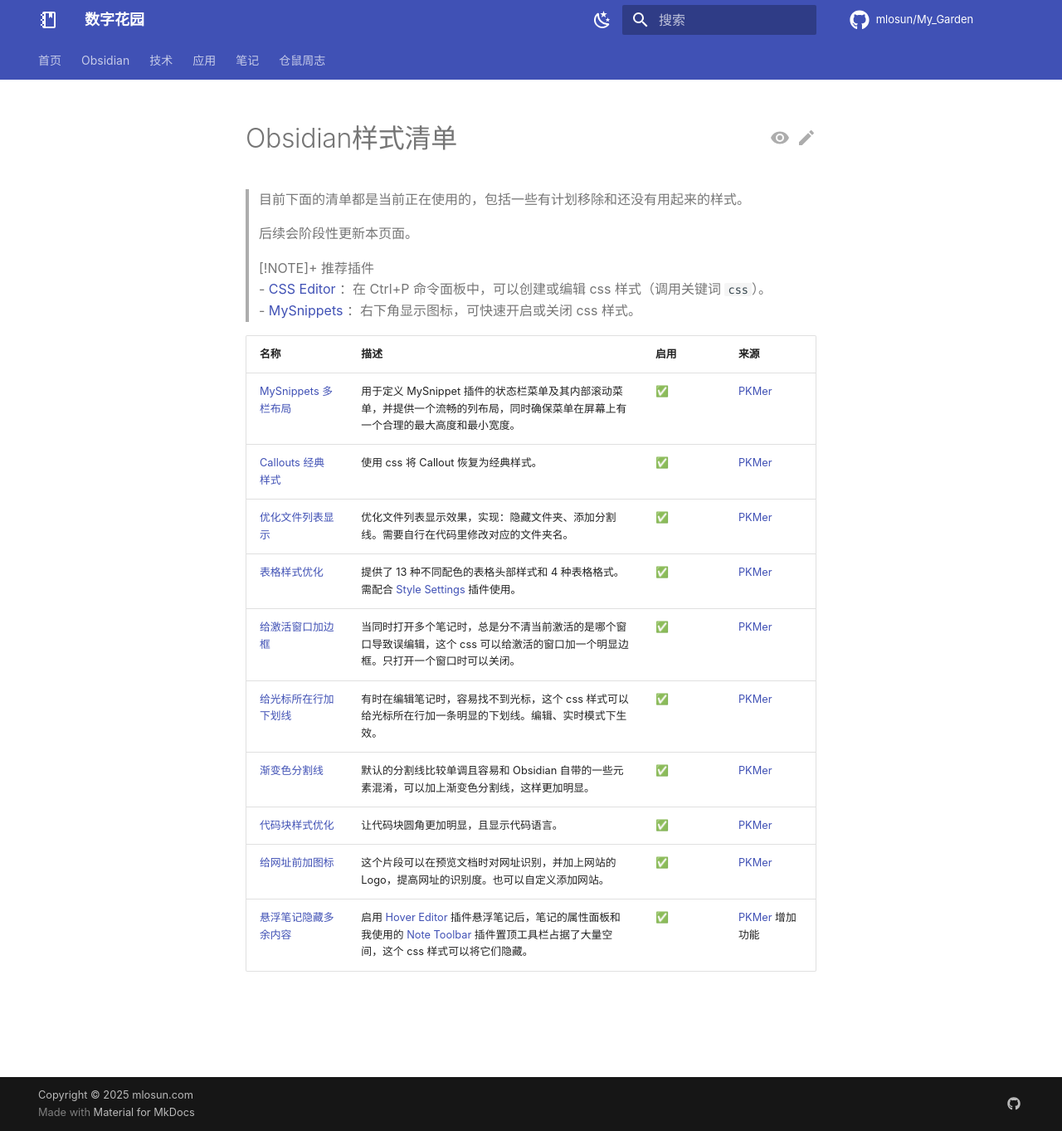
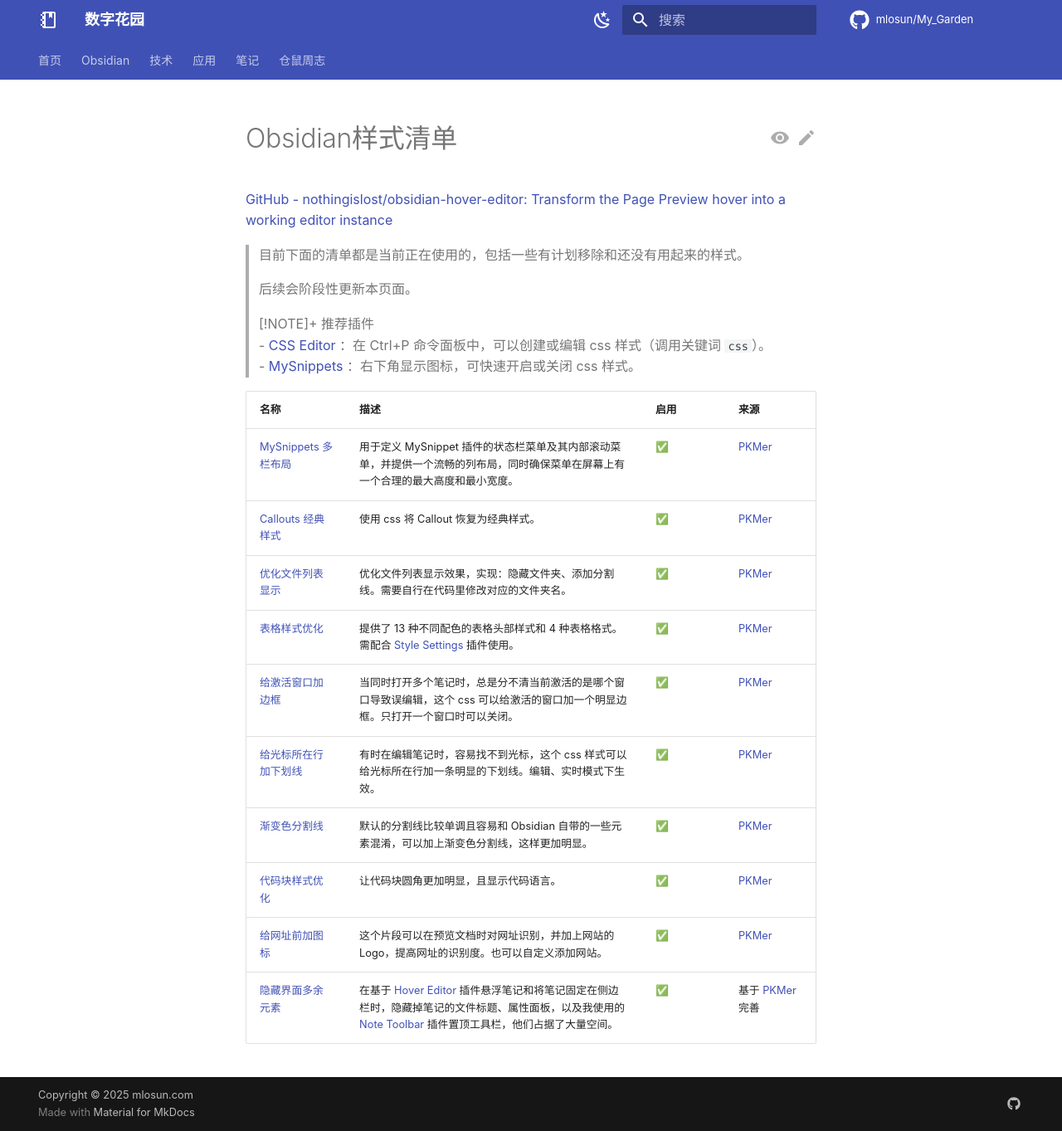
Before and after one commit to mlosun/My_Garden, an MkDocs documentation site: the page built from docs/obsidian/Obsidian样式清单.md, in a window 1280 px wide and 1363 px high. Shown: the whole window at 83% size. Built offline with MkDocs 1.6.1 and Material for MkDocs 9.7.7, drawn with Linux system fonts in a browser that asks for light colours; comment, search, counter and statistics services are not loaded.

Commit message:
PUSH NOTE : Obsidian样式清单.md

```diff
--- a/docs/obsidian/Obsidian样式清单.md
+++ b/docs/obsidian/Obsidian样式清单.md
@@ -1,8 +1,10 @@
 ---
 created: 2025-06-09
-updated: 2025-06-09
+updated: 2025-06-10
 share: true
 ---
+
+[GitHub - nothingislost/obsidian-hover-editor: Transform the Page Preview hover into a working editor instance](https://github.com/nothingislost/obsidian-hover-editor)
 
 > 目前下面的清单都是当前正在使用的，包括一些有计划移除和还没有用起来的样式。
 >
@@ -12,15 +14,15 @@
 > - [CSS Editor](https://github.com/Zachatoo/obsidian-css-editor)  ：在 Ctrl+P 命令面板中，可以创建或编辑 css 样式（调用关键词 `css`）。
 > - [MySnippets](https://github.com/chetachiezikeuzor/MySnippets-Plugin) ：右下角显示图标，可快速开启或关闭 css 样式。
 
-| 名称                  | 描述                                                                                                                                                                                                   | 启用  | 来源                                                                                                                                                                                                                                                                                                                                  |
-| ------------------- | ---------------------------------------------------------------------------------------------------------------------------------------------------------------------------------------------------- | --- | ----------------------------------------------------------------------------------------------------------------------------------------------------------------------------------------------------------------------------------------------------------------------------------------------------------------------------------- |
-| [MySnippets 多栏布局](./snippets/MySnippets%20%E5%A4%9A%E6%A0%8F%E5%B8%83%E5%B1%80.md) | 用于定义 MySnippet 插件的状态栏菜单及其内部滚动菜单，并提供一个流畅的列布局，同时确保菜单在屏幕上有一个合理的最大高度和最小宽度。                                                                                                                               | ✅   | [PKMer](https://pkmer.cn/Pkmer-Docs/10-obsidian/obsidian%E5%A4%96%E8%A7%82/css-%E7%89%87%E6%AE%B5/obsidian%E6%8F%92%E4%BB%B6%E6%A0%B7%E5%BC%8F-mysnippets%E7%9A%84%E5%A4%9A%E6%A0%8F%E5%B8%83%E5%B1%80/)                                                                                                                            |
-| [Callouts 经典样式](./snippets/Callouts%20%E7%BB%8F%E5%85%B8%E6%A0%B7%E5%BC%8F.md)   | 使用 css 将 Callout 恢复为经典样式。                                                                                                                                                                            | ✅   | [PKMer](https://pkmer.cn/Pkmer-Docs/10-obsidian/obsidian%E5%A4%96%E8%A7%82/css-%E7%89%87%E6%AE%B5/obsidian%E6%A0%B7%E5%BC%8F-callout%E6%A0%B7%E5%BC%8F/#%E6%81%A2%E5%A4%8D%E7%BB%8F%E5%85%B8%E7%9A%84-callout-%E6%A0%B7%E5%BC%8F)                                                                                                   |
-| [优化文件列表显示](./snippets/%E4%BC%98%E5%8C%96%E6%96%87%E4%BB%B6%E5%88%97%E8%A1%A8%E6%98%BE%E7%A4%BA.md)        | 优化文件列表显示效果，实现：隐藏文件夹、添加分割线。需要自行在代码里修改对应的文件夹名。                                                                                                                                                         | ✅   | [PKMer](https://pkmer.cn/Pkmer-Docs/10-obsidian/obsidian%E4%BD%BF%E7%94%A8%E6%8A%80%E5%B7%A7/moy/%E4%BC%98%E5%8C%96%E6%96%87%E4%BB%B6%E6%B5%8F%E8%A7%88%E5%99%A8%E7%9A%84%E6%98%BE%E7%A4%BA/)                                                                                                                                       |
-| [表格样式优化](./snippets/%E8%A1%A8%E6%A0%BC%E6%A0%B7%E5%BC%8F%E4%BC%98%E5%8C%96.md)          | 提供了 13 种不同配色的表格头部样式和 4 种表格格式。需配合 [Style Settings](https://github.com/mgmeyers/obsidian-style-settings) 插件使用。                                                                                         | ✅   | [PKMer](https://pkmer.cn/Pkmer-Docs/10-obsidian/obsidian%E5%A4%96%E8%A7%82/css-%E7%89%87%E6%AE%B5/obsidian-%E6%A0%B7%E5%BC%8F-13-%E7%A7%8D%E9%85%8D%E8%89%B2-%E5%92%8C4-%E7%A7%8D%E6%A0%BC%E5%BC%8F%E7%9A%84%E6%96%B9%E6%A1%88%E6%89%93%E9%80%A0%E6%9B%B4%E5%8A%A0%E7%94%9F%E5%8A%A8%E5%A4%9A%E5%BD%A9%E7%9A%84%E8%A1%A8%E6%A0%BC/) |
-| [给激活窗口加边框](./snippets/%E7%BB%99%E6%BF%80%E6%B4%BB%E7%AA%97%E5%8F%A3%E5%8A%A0%E8%BE%B9%E6%A1%86.md)        | 当同时打开多个笔记时，总是分不清当前激活的是哪个窗口导致误编辑，这个 css 可以给激活的窗口加一个明显边框。只打开一个窗口时可以关闭。                                                                                                                                 | ✅   | [PKMer](https://pkmer.cn/Pkmer-Docs/10-obsidian/obsidian%E5%A4%96%E8%A7%82/css-%E7%89%87%E6%AE%B5/obsidian%E6%A0%B7%E5%BC%8F-%E4%B8%93%E6%B3%A8%E6%A0%87%E7%AD%BE%E9%A1%B5%E8%BE%B9%E6%A1%86/)                                                                                                                                      |
-| [给光标所在行加下划线](./snippets/%E7%BB%99%E5%85%89%E6%A0%87%E6%89%80%E5%9C%A8%E8%A1%8C%E5%8A%A0%E4%B8%8B%E5%88%92%E7%BA%BF.md)      | 有时在编辑笔记时，容易找不到光标，这个 css 样式可以给光标所在行加一条明显的下划线。编辑、实时模式下生效。                                                                                                                                              | ✅   | [PKMer](https://pkmer.cn/Pkmer-Docs/10-obsidian/obsidian%E5%A4%96%E8%A7%82/css-%E7%89%87%E6%AE%B5/obsidian%E6%A0%B7%E5%BC%8F-%E7%BC%96%E8%BE%91%E6%A8%A1%E5%BC%8F%E4%B8%8B%E5%BD%93%E5%89%8D%E8%A1%8C%E9%AB%98%E4%BA%AE/#%E4%B8%BA%E5%85%89%E6%A0%87%E6%89%80%E5%9C%A8%E8%A1%8C%E6%B7%BB%E5%8A%A0%E4%B8%8B%E5%88%92%E7%BA%BF)       |
-| [渐变色分割线](./snippets/%E6%B8%90%E5%8F%98%E8%89%B2%E5%88%86%E5%89%B2%E7%BA%BF.md)          | 默认的分割线比较单调且容易和 Obsidian 自带的一些元素混淆，可以加上渐变色分割线，这样更加明显。                                                                                                                                                 | ✅   | [PKMer](https://pkmer.cn/Pkmer-Docs/10-obsidian/obsidian%E5%A4%96%E8%A7%82/css-%E7%89%87%E6%AE%B5/obsidian%E6%A0%B7%E5%BC%8F-%E5%88%86%E5%89%B2%E7%BA%BF%E6%A0%B7%E5%BC%8F%E7%BE%8E%E5%8C%96/)                                                                                                                                      |
-| [代码块样式优化](./snippets/%E4%BB%A3%E7%A0%81%E5%9D%97%E6%A0%B7%E5%BC%8F%E4%BC%98%E5%8C%96.md)         | 让代码块圆角更加明显，且显示代码语言。                                                                                                                                                                                  | ✅   | [PKMer](https://pkmer.cn/Pkmer-Docs/10-obsidian/obsidian%E5%A4%96%E8%A7%82/css-%E7%89%87%E6%AE%B5/obsidian%E6%A0%B7%E5%BC%8F-%E5%9C%86%E8%A7%92%E4%BB%A3%E7%A0%81%E5%9D%97%E6%A0%B7%E5%BC%8F/)                                                                                                                                      |
-| [给网址前加图标](./snippets/%E7%BB%99%E7%BD%91%E5%9D%80%E5%89%8D%E5%8A%A0%E5%9B%BE%E6%A0%87.md)         | 这个片段可以在预览文档时对网址识别，并加上网站的 Logo，提高网址的识别度。也可以自定义添加网站。                                                                                                                                                   | ✅   | [PKMer](https://pkmer.cn/Pkmer-Docs/10-obsidian/obsidian%E5%A4%96%E8%A7%82/css-%E7%89%87%E6%AE%B5/obsidian%E7%BD%91%E5%9D%80%E5%89%8D%E8%87%AA%E5%8A%A8%E5%8A%A0%E5%9B%BE%E6%A0%87/)                                                                                                                                                |
-| [悬浮笔记隐藏多余内容](./snippets/%E6%82%AC%E6%B5%AE%E7%AC%94%E8%AE%B0%E9%9A%90%E8%97%8F%E5%A4%9A%E4%BD%99%E5%86%85%E5%AE%B9.md)      | 启用 [Hover Editor](https://github.com/nothingislost/obsidian-hover-editor) 插件悬浮笔记后，笔记的属性面板和我使用的 [Note Toolbar](https://github.com/chrisgurney/obsidian-note-toolbar) 插件置顶工具栏占据了大量空间，这个 css 样式可以将它们隐藏。 | ✅   | [PKMer](https://pkmer.cn/Pkmer-Docs/10-obsidian/obsidian%E5%A4%96%E8%A7%82/css-%E7%89%87%E6%AE%B5/obsidian%E6%A0%B7%E5%BC%8F-hovereditor%E6%8F%92%E4%BB%B6%E5%BC%B9%E7%AA%97%E4%B8%AD%E9%9A%90%E8%97%8Fproperties%E5%B1%9E%E6%80%A7%E9%9D%A2%E6%9D%BF/) 增加功能                                                                        |
+| 名称                  | 描述                                                                                                                                                                                                          | 启用  | 来源                                                                                                                                                                                                                                                                                                                                  |
+| ------------------- | ----------------------------------------------------------------------------------------------------------------------------------------------------------------------------------------------------------- | --- | ----------------------------------------------------------------------------------------------------------------------------------------------------------------------------------------------------------------------------------------------------------------------------------------------------------------------------------- |
+| [MySnippets 多栏布局](./snippets/MySnippets%20%E5%A4%9A%E6%A0%8F%E5%B8%83%E5%B1%80.md) | 用于定义 MySnippet 插件的状态栏菜单及其内部滚动菜单，并提供一个流畅的列布局，同时确保菜单在屏幕上有一个合理的最大高度和最小宽度。                                                                                                                                      | ✅   | [PKMer](https://pkmer.cn/Pkmer-Docs/10-obsidian/obsidian%E5%A4%96%E8%A7%82/css-%E7%89%87%E6%AE%B5/obsidian%E6%8F%92%E4%BB%B6%E6%A0%B7%E5%BC%8F-mysnippets%E7%9A%84%E5%A4%9A%E6%A0%8F%E5%B8%83%E5%B1%80/)                                                                                                                            |
+| [Callouts 经典样式](./snippets/Callouts%20%E7%BB%8F%E5%85%B8%E6%A0%B7%E5%BC%8F.md)   | 使用 css 将 Callout 恢复为经典样式。                                                                                                                                                                                   | ✅   | [PKMer](https://pkmer.cn/Pkmer-Docs/10-obsidian/obsidian%E5%A4%96%E8%A7%82/css-%E7%89%87%E6%AE%B5/obsidian%E6%A0%B7%E5%BC%8F-callout%E6%A0%B7%E5%BC%8F/#%E6%81%A2%E5%A4%8D%E7%BB%8F%E5%85%B8%E7%9A%84-callout-%E6%A0%B7%E5%BC%8F)                                                                                                   |
+| [优化文件列表显示](./snippets/%E4%BC%98%E5%8C%96%E6%96%87%E4%BB%B6%E5%88%97%E8%A1%A8%E6%98%BE%E7%A4%BA.md)        | 优化文件列表显示效果，实现：隐藏文件夹、添加分割线。需要自行在代码里修改对应的文件夹名。                                                                                                                                                                | ✅   | [PKMer](https://pkmer.cn/Pkmer-Docs/10-obsidian/obsidian%E4%BD%BF%E7%94%A8%E6%8A%80%E5%B7%A7/moy/%E4%BC%98%E5%8C%96%E6%96%87%E4%BB%B6%E6%B5%8F%E8%A7%88%E5%99%A8%E7%9A%84%E6%98%BE%E7%A4%BA/)                                                                                                                                       |
+| [表格样式优化](./snippets/%E8%A1%A8%E6%A0%BC%E6%A0%B7%E5%BC%8F%E4%BC%98%E5%8C%96.md)          | 提供了 13 种不同配色的表格头部样式和 4 种表格格式。需配合 [Style Settings](https://github.com/mgmeyers/obsidian-style-settings) 插件使用。                                                                                                | ✅   | [PKMer](https://pkmer.cn/Pkmer-Docs/10-obsidian/obsidian%E5%A4%96%E8%A7%82/css-%E7%89%87%E6%AE%B5/obsidian-%E6%A0%B7%E5%BC%8F-13-%E7%A7%8D%E9%85%8D%E8%89%B2-%E5%92%8C4-%E7%A7%8D%E6%A0%BC%E5%BC%8F%E7%9A%84%E6%96%B9%E6%A1%88%E6%89%93%E9%80%A0%E6%9B%B4%E5%8A%A0%E7%94%9F%E5%8A%A8%E5%A4%9A%E5%BD%A9%E7%9A%84%E8%A1%A8%E6%A0%BC/) |
+| [给激活窗口加边框](./snippets/%E7%BB%99%E6%BF%80%E6%B4%BB%E7%AA%97%E5%8F%A3%E5%8A%A0%E8%BE%B9%E6%A1%86.md)        | 当同时打开多个笔记时，总是分不清当前激活的是哪个窗口导致误编辑，这个 css 可以给激活的窗口加一个明显边框。只打开一个窗口时可以关闭。                                                                                                                                        | ✅   | [PKMer](https://pkmer.cn/Pkmer-Docs/10-obsidian/obsidian%E5%A4%96%E8%A7%82/css-%E7%89%87%E6%AE%B5/obsidian%E6%A0%B7%E5%BC%8F-%E4%B8%93%E6%B3%A8%E6%A0%87%E7%AD%BE%E9%A1%B5%E8%BE%B9%E6%A1%86/)                                                                                                                                      |
+| [给光标所在行加下划线](./snippets/%E7%BB%99%E5%85%89%E6%A0%87%E6%89%80%E5%9C%A8%E8%A1%8C%E5%8A%A0%E4%B8%8B%E5%88%92%E7%BA%BF.md)      | 有时在编辑笔记时，容易找不到光标，这个 css 样式可以给光标所在行加一条明显的下划线。编辑、实时模式下生效。                                                                                                                                                     | ✅   | [PKMer](https://pkmer.cn/Pkmer-Docs/10-obsidian/obsidian%E5%A4%96%E8%A7%82/css-%E7%89%87%E6%AE%B5/obsidian%E6%A0%B7%E5%BC%8F-%E7%BC%96%E8%BE%91%E6%A8%A1%E5%BC%8F%E4%B8%8B%E5%BD%93%E5%89%8D%E8%A1%8C%E9%AB%98%E4%BA%AE/#%E4%B8%BA%E5%85%89%E6%A0%87%E6%89%80%E5%9C%A8%E8%A1%8C%E6%B7%BB%E5%8A%A0%E4%B8%8B%E5%88%92%E7%BA%BF)       |
+| [渐变色分割线](./snippets/%E6%B8%90%E5%8F%98%E8%89%B2%E5%88%86%E5%89%B2%E7%BA%BF.md)          | 默认的分割线比较单调且容易和 Obsidian 自带的一些元素混淆，可以加上渐变色分割线，这样更加明显。                                                                                                                                                        | ✅   | [PKMer](https://pkmer.cn/Pkmer-Docs/10-obsidian/obsidian%E5%A4%96%E8%A7%82/css-%E7%89%87%E6%AE%B5/obsidian%E6%A0%B7%E5%BC%8F-%E5%88%86%E5%89%B2%E7%BA%BF%E6%A0%B7%E5%BC%8F%E7%BE%8E%E5%8C%96/)                                                                                                                                      |
+| [代码块样式优化](./snippets/%E4%BB%A3%E7%A0%81%E5%9D%97%E6%A0%B7%E5%BC%8F%E4%BC%98%E5%8C%96.md)         | 让代码块圆角更加明显，且显示代码语言。                                                                                                                                                                                         | ✅   | [PKMer](https://pkmer.cn/Pkmer-Docs/10-obsidian/obsidian%E5%A4%96%E8%A7%82/css-%E7%89%87%E6%AE%B5/obsidian%E6%A0%B7%E5%BC%8F-%E5%9C%86%E8%A7%92%E4%BB%A3%E7%A0%81%E5%9D%97%E6%A0%B7%E5%BC%8F/)                                                                                                                                      |
+| [给网址前加图标](./snippets/%E7%BB%99%E7%BD%91%E5%9D%80%E5%89%8D%E5%8A%A0%E5%9B%BE%E6%A0%87.md)         | 这个片段可以在预览文档时对网址识别，并加上网站的 Logo，提高网址的识别度。也可以自定义添加网站。                                                                                                                                                          | ✅   | [PKMer](https://pkmer.cn/Pkmer-Docs/10-obsidian/obsidian%E5%A4%96%E8%A7%82/css-%E7%89%87%E6%AE%B5/obsidian%E7%BD%91%E5%9D%80%E5%89%8D%E8%87%AA%E5%8A%A8%E5%8A%A0%E5%9B%BE%E6%A0%87/)                                                                                                                                                |
+| [隐藏界面多余元素](./snippets/%E9%9A%90%E8%97%8F%E7%95%8C%E9%9D%A2%E5%A4%9A%E4%BD%99%E5%85%83%E7%B4%A0.md)        | 在基于 [Hover Editor](https://github.com/nothingislost/obsidian-hover-editor) 插件悬浮笔记和将笔记固定在侧边栏时，隐藏掉笔记的文件标题、属性面板，以及我使用的 [Note Toolbar](https://github.com/chrisgurney/obsidian-note-toolbar) 插件置顶工具栏，他们占据了大量空间。 | ✅   | 基于 [PKMer](https://pkmer.cn/Pkmer-Docs/10-obsidian/obsidian%E5%A4%96%E8%A7%82/css-%E7%89%87%E6%AE%B5/obsidian%E6%A0%B7%E5%BC%8F-hovereditor%E6%8F%92%E4%BB%B6%E5%BC%B9%E7%AA%97%E4%B8%AD%E9%9A%90%E8%97%8Fproperties%E5%B1%9E%E6%80%A7%E9%9D%A2%E6%9D%BF/) 完善                                                                       |
```
